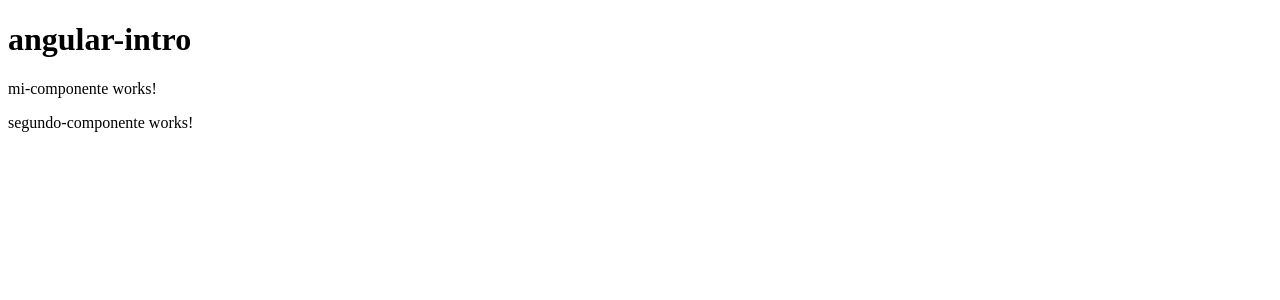
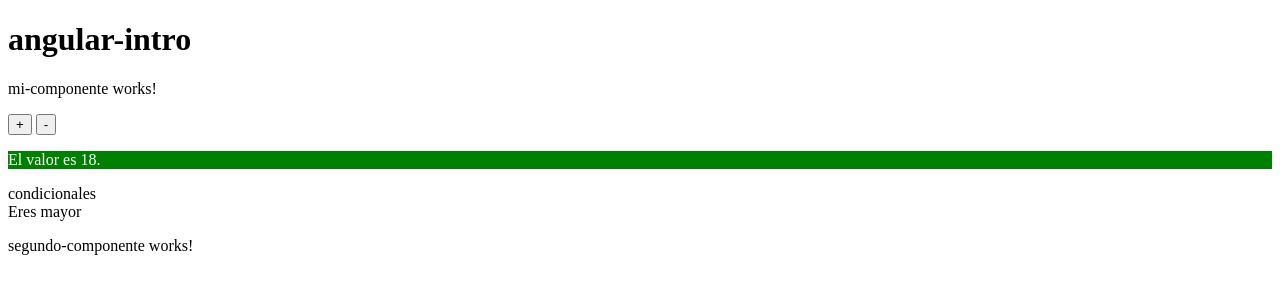
Before and after one commit to alecvinent/angular-intro, an Angular app: page / in a window 1280 px wide. Shown: the top 300 px of the page. Built offline with nearby package versions, Linux system fonts and the light colour scheme.

Commit message:
condicionales y reactividad

```diff
--- a/src/app/mi-componente/mi-componente.component.html
+++ b/src/app/mi-componente/mi-componente.component.html
@@ -1 +1,14 @@
 <p>mi-componente works!</p>
+
+<button (click)="addCount()">+</button>{{' '}}<button (click)="minusCount()">-</button>
+
+<p [style.background]="counter >= 18 ? 'green' : 'red'" [style.color]="'white'">El valor es {{counter}}.</p>
+
+
+condicionales
+<div *ngIf="counter >= 18">
+  Eres mayor
+</div>
+<div *ngIf="counter < 18">
+  Eres menor
+</div>
--- a/src/app/mi-componente/mi-componente.component.ts
+++ b/src/app/mi-componente/mi-componente.component.ts
@@ -1,4 +1,4 @@
-import { Component, OnInit } from '@angular/core';
+import {Component, OnInit} from '@angular/core';
 
 @Component({
   selector: 'mi-componente',
@@ -6,10 +6,23 @@ import { Component, OnInit } from '@angular/core';
   styleUrls: ['./mi-componente.component.scss']
 })
 export class MiComponenteComponent implements OnInit {
+  // fields
+  counter: number;
 
-  constructor() { }
+  constructor() {
+    this.counter = 18;
+  }
 
   ngOnInit(): void {
+    console.log('MiComponenteComponent loaded');
+  }
+
+  addCount(){
+    this.counter += 1;
+  }
+
+  minusCount(){
+    this.counter -= 1;
   }
 
 }
```
